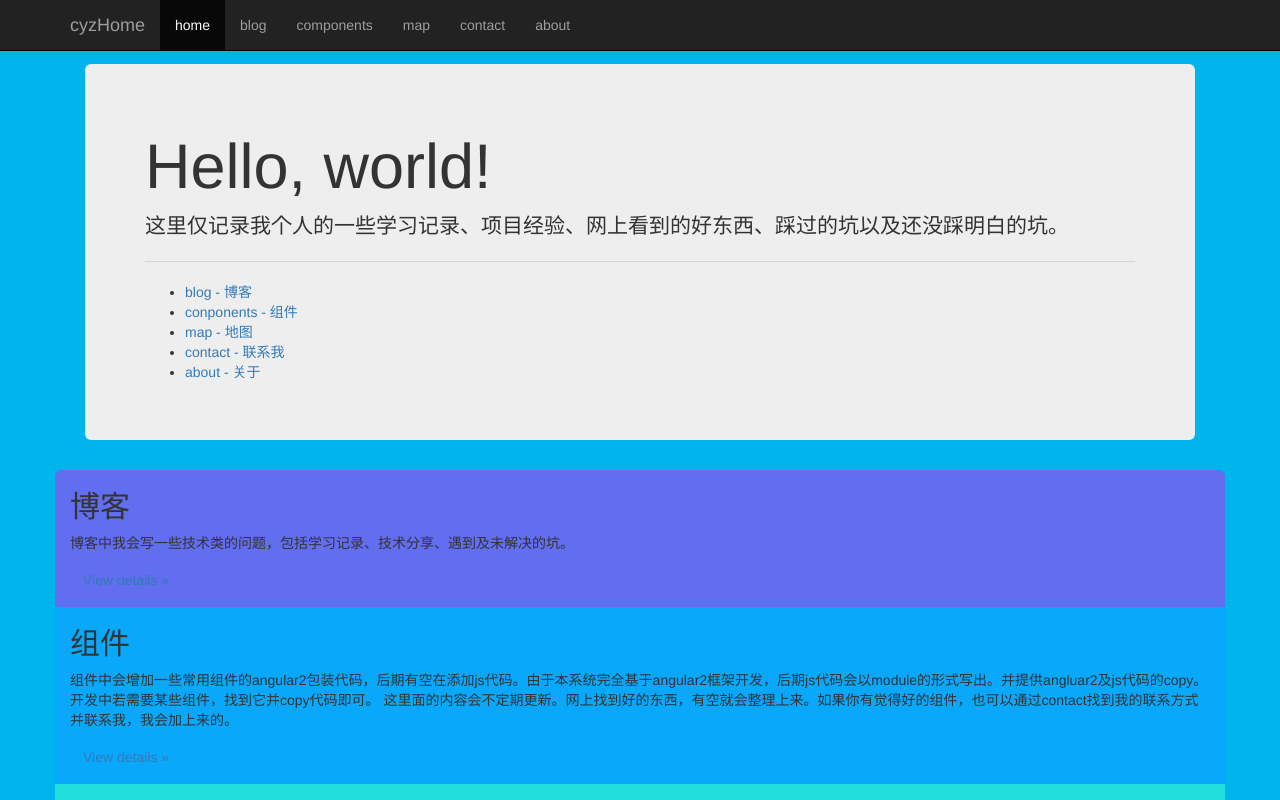
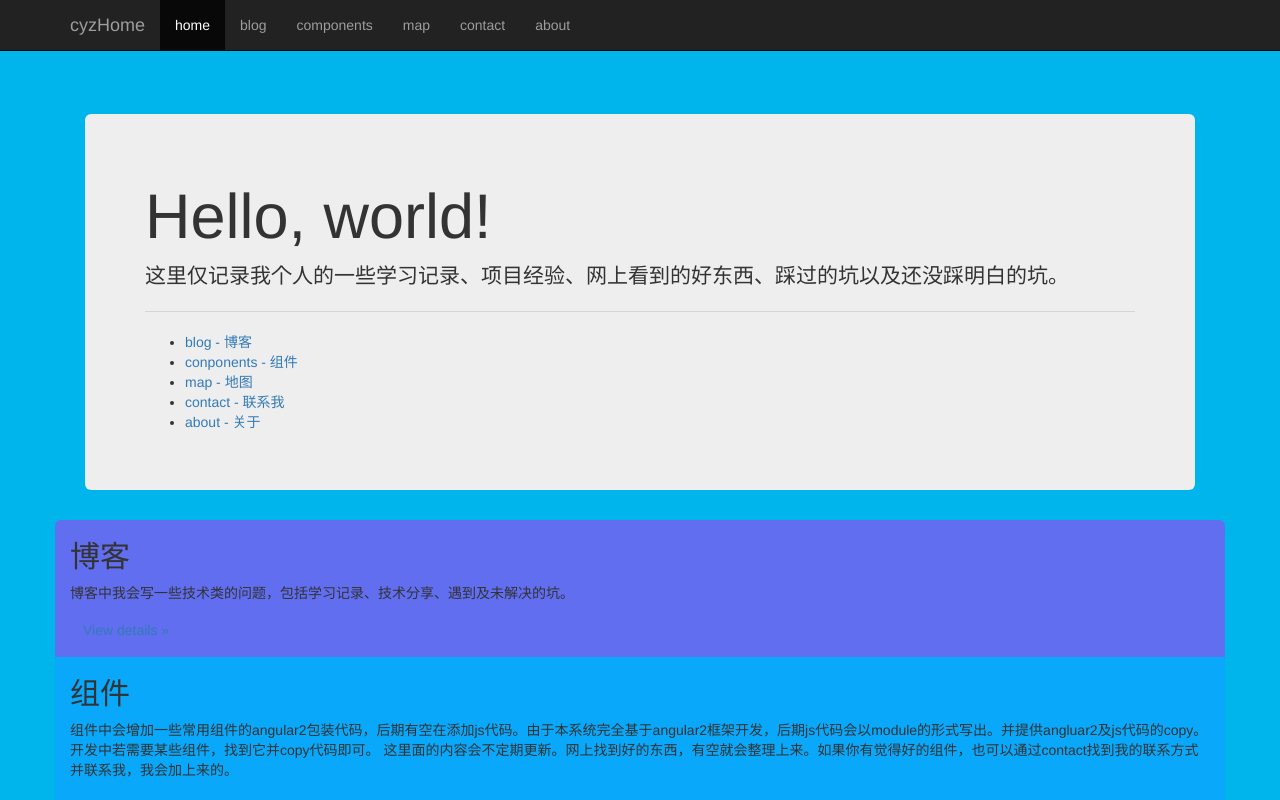
Before and after one commit to Chengyanzhao/web, an Angular app: page /home in a window 1280 px wide. Shown: the top 800 px of the page. Built offline with nearby package versions, Linux system fonts and the light colour scheme.

Commit message:
增加页脚

```diff
--- a/src/app/app.component.html
+++ b/src/app/app.component.html
@@ -1,6 +1,7 @@
+<header>
   <nav class="navbar navbar-fixed-top navbar-dark navbar-inverse">
     <div class="container">
-    <a class="navbar-brand" href="#" (click)="goHome($event)" go-home >cyzHome</a>
+      <a class="navbar-brand" href="#" (click)="goHome($event)" go-home>cyzHome</a>
       <ul class="nav navbar-nav">
         <li *ngFor="let navconfig of navconfigs" class="nav-item" [class.active]="navconfig.isDefaultActive" [routerLink]="navconfig.routePath"
           [routerLinkActive]="navconfig.routeActive">
@@ -9,7 +10,22 @@
       </ul>
     </div>
   </nav>
-
+</header>
+<main>
   <div class="wrapper">
     <router-outlet></router-outlet>
   </div>
+</main>
+<footer>
+  <div class="footer-copyright">
+    <div class=" container">
+      <div class="row">
+        <div class="row-md-12">
+          <div class="text-center">
+            <p>©&nbsp;2017&nbsp;darkclouds.com&nbsp;&nbsp;京ICP备 16067694</p>
+          </div>
+        </div>
+      </div>
+    </div>
+  </div>
+</footer>
--- a/src/styles.css
+++ b/src/styles.css
@@ -5,3 +5,12 @@ html,body{
     height: 100%;
     background: #00b5ec;
 }
+header{
+    width: 100%;
+    height: 50px;
+}
+footer{
+    width: 100%;
+    height: 50px;
+    margin-bottom: 0;
+}
```
Lines whose indentation alone changed are shown as unchanged.
